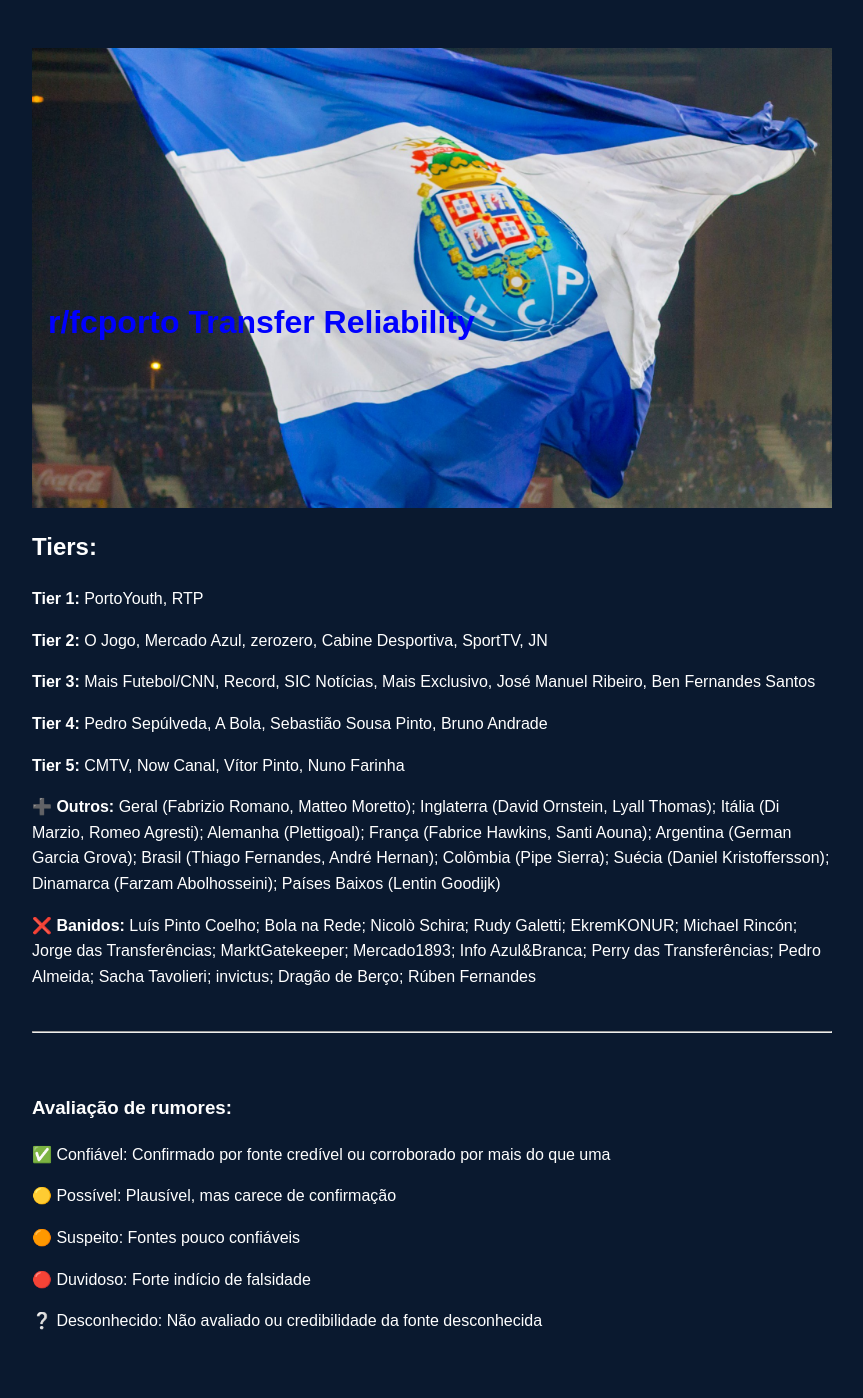
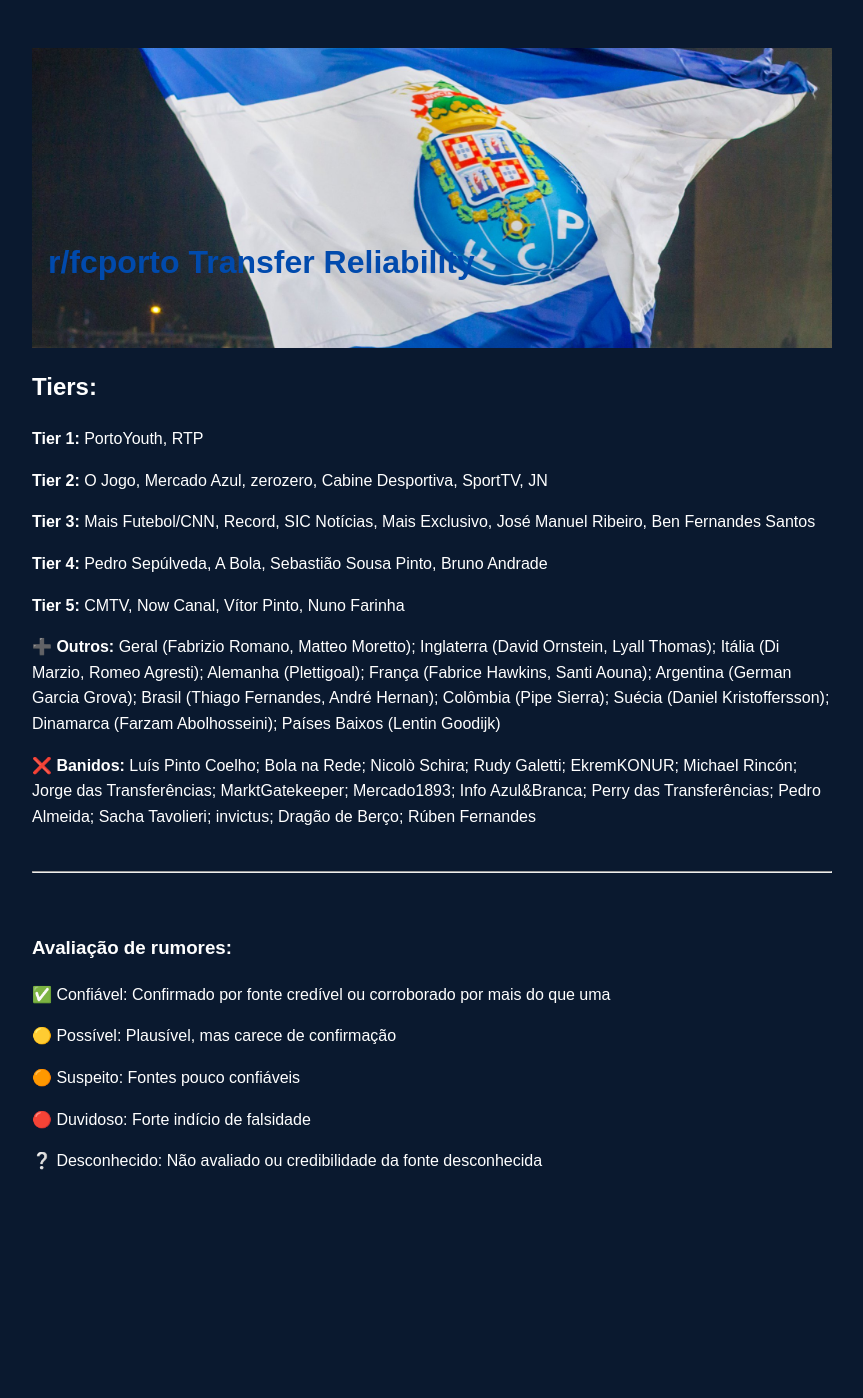
Before and after one commit to Azrial1739/teste-transfer, a Jekyll site: the page built from index.md, in a window 1280 px wide. Shown: the whole page, without its empty margins (208-1071 px from the left). Built offline with Jekyll 4.4.1, drawn with Linux system fonts in a browser that asks for light colours; after the commit the page ends 1238 px from its top, so only the background shows below that.

Commit message:
Update default.html

```diff
--- a/_layouts/default.html
+++ b/_layouts/default.html
@@ -16,29 +16,25 @@
     a { color: #00bfff; }
     h1, h2, h3 { color: #fff; }
 
- .banner {
+.banner {
   background-image: url('{{ site.baseurl }}/banner.jpg');
   background-size: cover;
   background-position: center 35%;
-  height: 300px; /* You can adjust this height */
-  display: flex;
-  align-items: flex-end;
-  justify-content: flex-start;
-  padding: 0 1rem 20%; /* Bottom padding = 20% */
+  height: 300px; /* Or however tall you want the banner */
   position: relative;
 }
 
-.banner-text h1 {
-  color: blue;
+.banner-text {
+  position: absolute;
+  left: 1rem; /* distance from the left edge */
+  bottom: 20%; /* 20% up from the bottom of the banner */
+  color: #004aad; /* your chosen vibrant dark blue */
   margin: 0;
-}
   </style>
 </head>
 <body>
   <header class="banner">
-  <div class="banner-text">
-    <h1>{{ page.title | default: site.title }}</h1>
-  </div>
+  <h1 class="banner-text">{{ page.title | default: site.title }}</h1>
 </header>
 
   <main>
```
